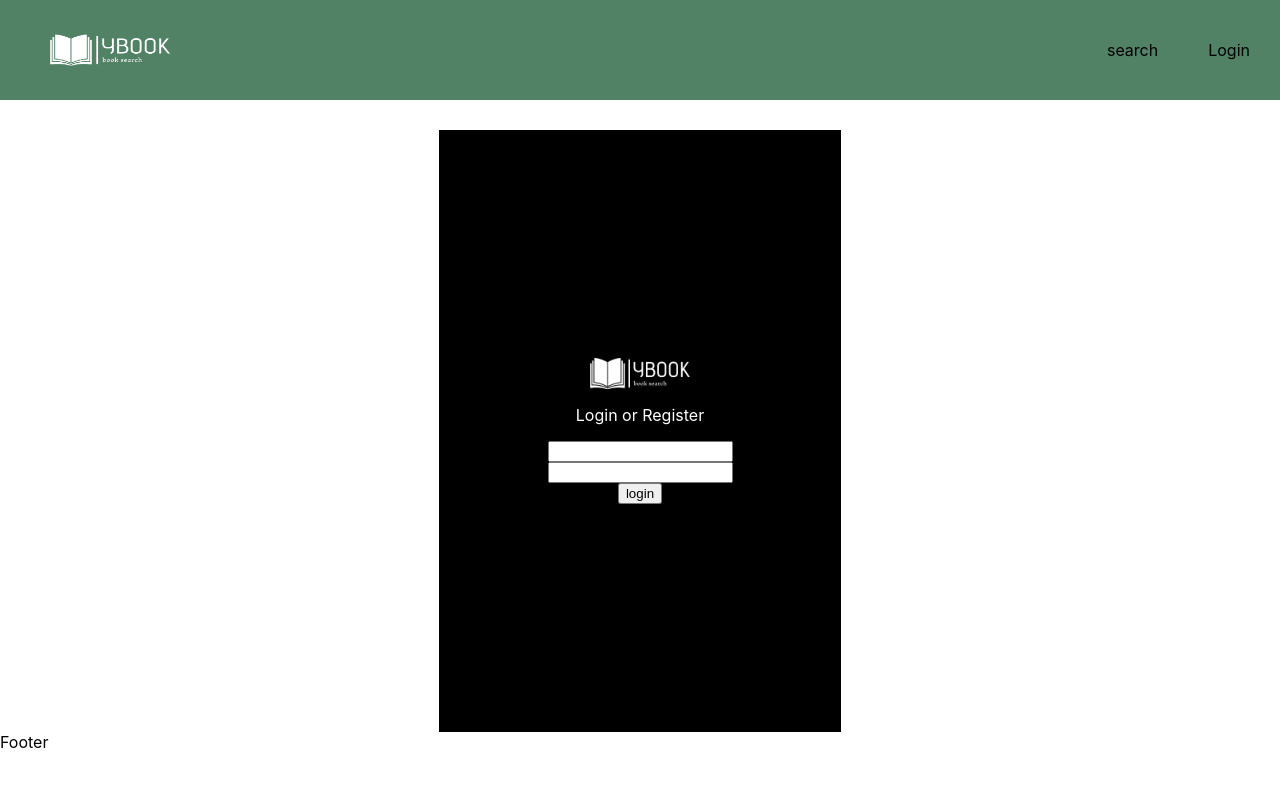
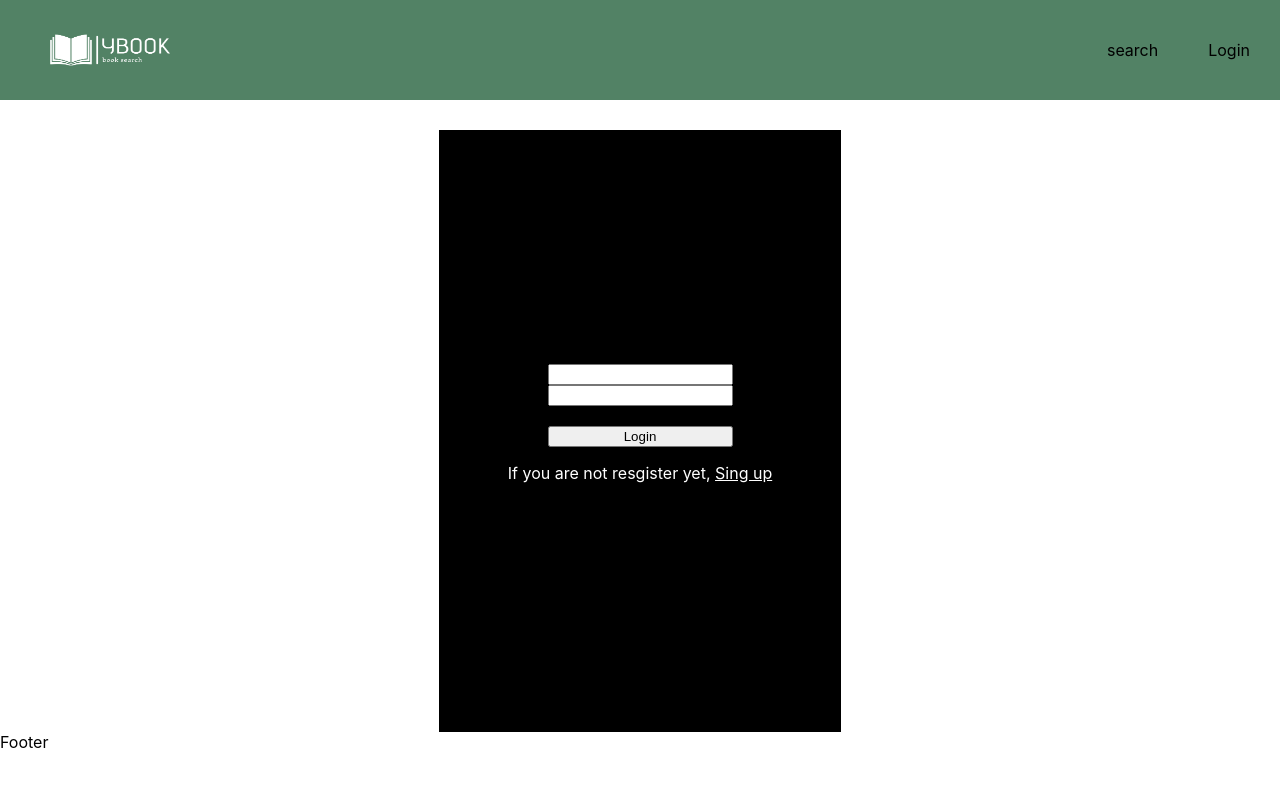
Before and after one commit to YunDobi/YunBook, a React (Create React App) app in the folder client/: page /login in a window 1280 px wide. Shown: the top 786 px of the page. Built offline with nearby package versions, Linux system fonts and the light colour scheme.

Commit message:
client fixed

```diff
--- a/client/src/components/BookList.jsx
+++ b/client/src/components/BookList.jsx
@@ -1,12 +1,33 @@
 import React from 'react';
+import { useNavigate } from 'react-router-dom';
 
 export const BookList = ({ books }) => {
+  const navigate = useNavigate();
   // console.log("books", books)
   return books.map((book, index) => {
     return (
       <>
-        <li key={index}>{book.volumeInfo.title}</li>
-        <img src={book.volumeInfo.imageLinks.thumbnail} alt='' />
+        {/* <li key={index}> */}
+        <div>
+          <h3>{book.volumeInfo.title}</h3>
+          <div style={{ display: 'flex' }}>
+            <img src={book.volumeInfo.imageLinks.thumbnail} alt='' />
+            <div>
+              <p key={index + ' authors'}>{book.volumeInfo.authors}</p>
+              <p>{book.volumeInfo.description}</p>
+            </div>
+            <a href={book.volumeInfo.canonicalVolumeLink}>Link to Google</a>
+            {/* <button
+              type='button'
+              onClick={() => {
+                navigate(book.volumeInfo.canonicalVolumeLink);
+              }}
+            >
+              Link to Goolge link
+            </button> */}
+          </div>
+        </div>
+        {/* </li> */}
       </>
     );
   });
--- a/client/src/components/Home.css
+++ b/client/src/components/Home.css
@@ -13,7 +13,7 @@
 
 .bodyTop {
   position: relative;
-    background-image: url('../imges/background.svg');
+  background-image: url('../imges/background.svg');
   height: 80vh;
   width: 100%;
   display: flex;
--- a/client/src/components/Login.jsx
+++ b/client/src/components/Login.jsx
@@ -1,21 +1,38 @@
-import React from 'react'
-import Logo from '../imges/logo-no.png'
-import axios from 'axios'
-
+import React from 'react';
+import Logo from '../imges/logo-no.png';
+import { useNavigate } from 'react-router-dom';
+import './Home.css'
 
 export const Login = () => {
 
-  // const LoginSubmit = async (e) => {
-  //   const
-  // }
+  const navigate = useNavigate()
+
 
   return (
-      <div style={{border: "1px solid black", height: '600px', width: '400px', margin: 'auto', marginTop: '30px', backgroundColor: 'black', alignItems: 'center', display: 'flex', flexDirection: "column", justifyContent: 'center'}}>
-        <img src={Logo} alt="" style={{width: '100px'}}/>
-        <p style={{color: 'white'}}>Login or Register</p>
-        <input type="text" />
-        <input type="text" />
-        <input type="button" value="login" />
+    <div   style={{
+      border: '1px solid black',
+      height: '600px',
+      width: '400px',
+      margin: 'auto',
+      marginTop: '30px',
+      backgroundColor: 'black',
+      alignItems: 'center',
+      display: 'flex',
+      flexDirection: 'column',
+      justifyContent: 'center',
+    }}>
+      <form
+        action='submit'
+        method='post'
+        style={{ display: 'flex', flexDirection: 'column' }}
+        // onSubmit={RegisterSubmit}
+      >
+        <input type='text' name='email' />
+        <input type='text' name='password' /><br/>
+        <input type='submit' value='Login' />
+        {/* <input type='button' value='Register' /> */}
+      </form>
+      <p style={{color: 'white'}}>If you are not resgister yet, <span style={{textDecoration: 'underline'}} onClick={() => {navigate('/register')}}>Sing up</span></p>
     </div>
-  )
-}
+  );
+};
```
